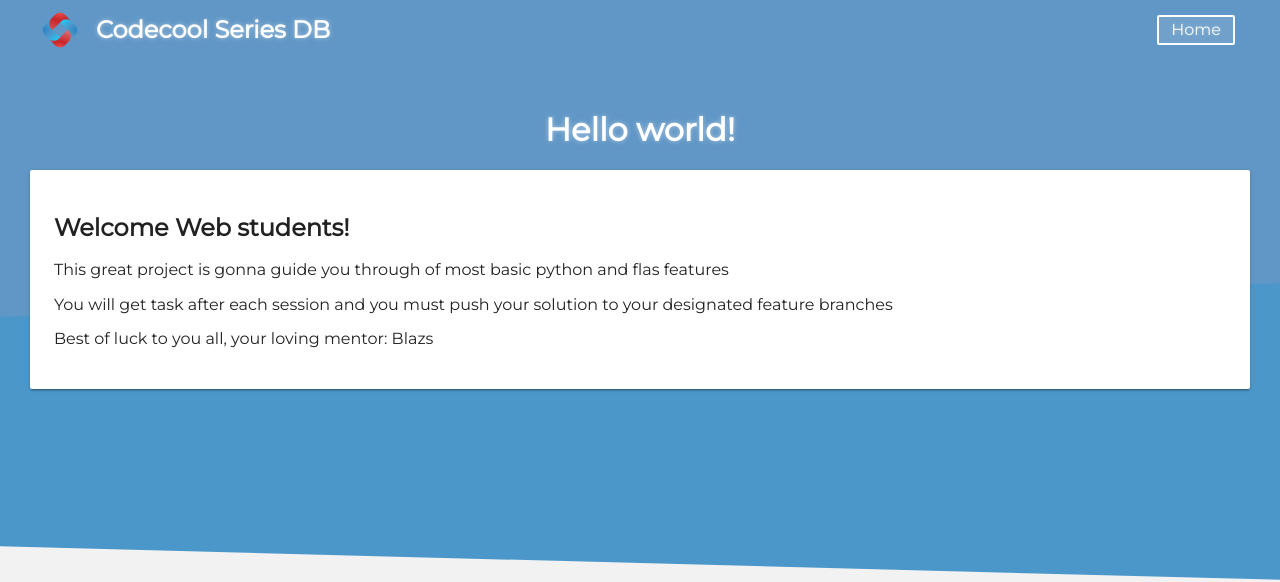
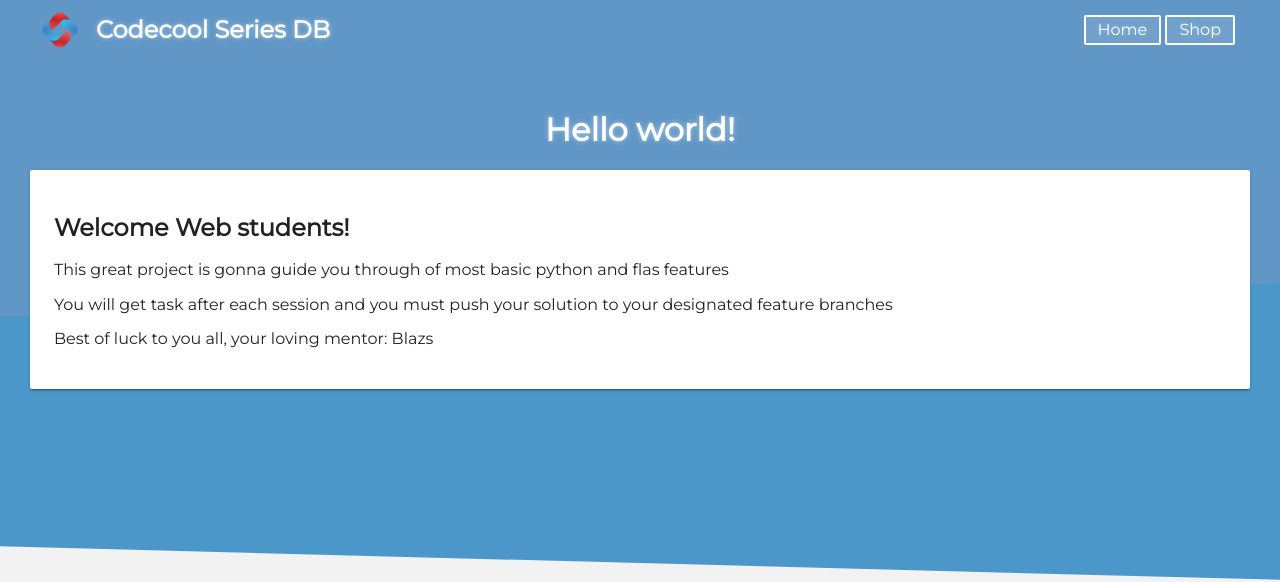
Before and after one commit to blazsando/web-practice, a Flask app: page / in a window 1280 px wide. Shown: the top 582 px of the page. Run offline with Flask 2, Linux system fonts and the light colour scheme.

Commit message:
add task 4 solution

```diff
--- a/main.py
+++ b/main.py
@@ -1,4 +1,5 @@
 from flask import Flask, render_template
+import categories
 
 app = Flask('web-practice')
 
@@ -8,6 +9,11 @@ app = Flask('web-practice')
 def index(user='world'):
     return render_template('home.html', user=user)
 
+@app.route('/shop')
+def shop():
+    categories_data = categories.data
+    return render_template('shop.html', categories=categories_data)
+
 
 def main():
     app.run(debug=True)
--- a/templates/index.html
+++ b/templates/index.html
@@ -36,7 +36,8 @@
         <img id="header-logo" src="{{ url_for('static', filename='assets/codecool-logo.png') }}" alt="Codecool Logo">
         <span id="header-title" class="title">Codecool Series DB</span>
         <div id="header-auth">
-            <a href="#"><button type="button" id="bt-register">Home</button></a>
+            <a href="#"><button type="button" id="bt-register1">Home</button></a>
+            <a href={{ url_for("shop") }}><button type="button" id="bt-register2">Shop</button></a>
         </div>
     </header>
 
```
Also changed, not shown: templates/shop.html (added, +10 -0 lines), categories.py (renamed from data.py).
